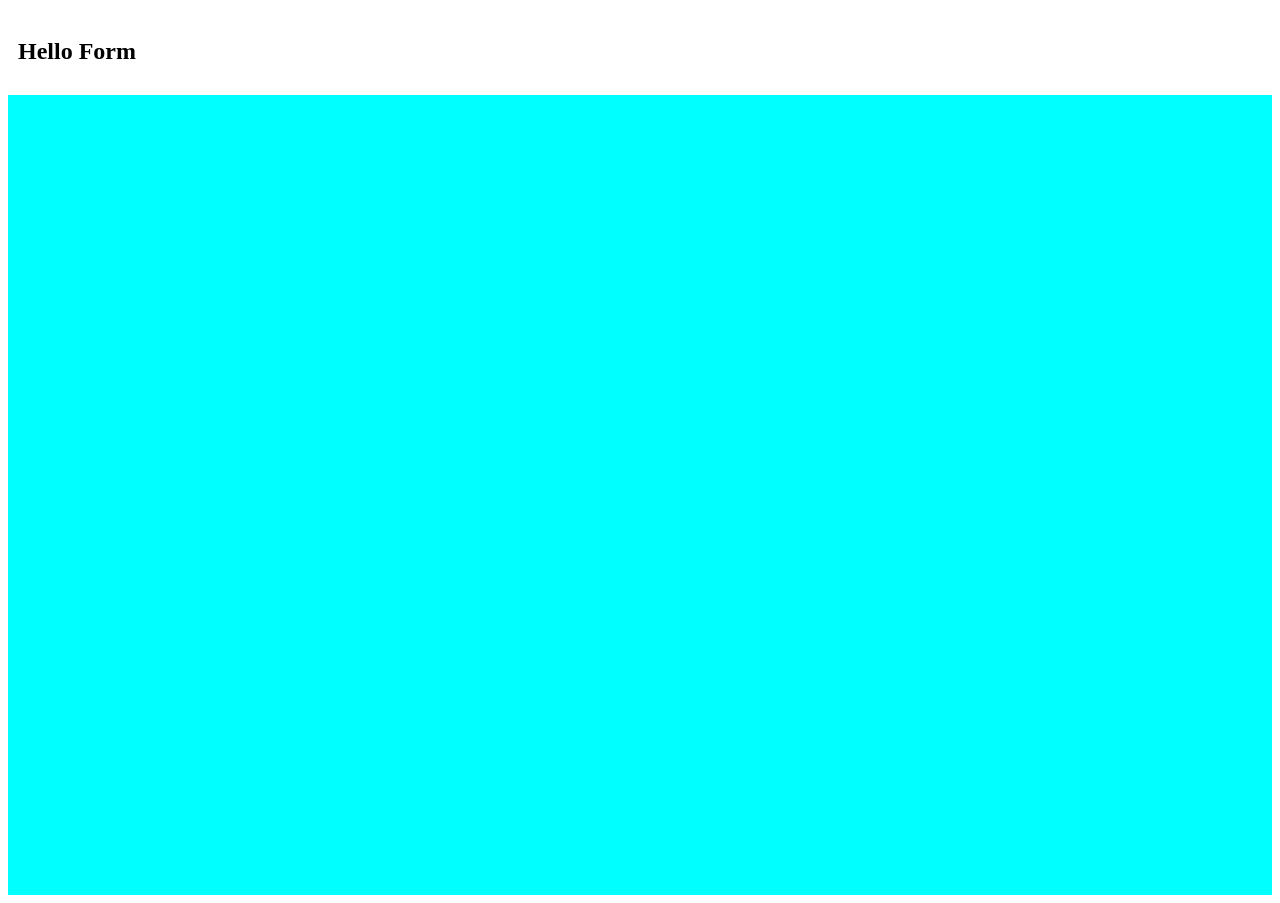
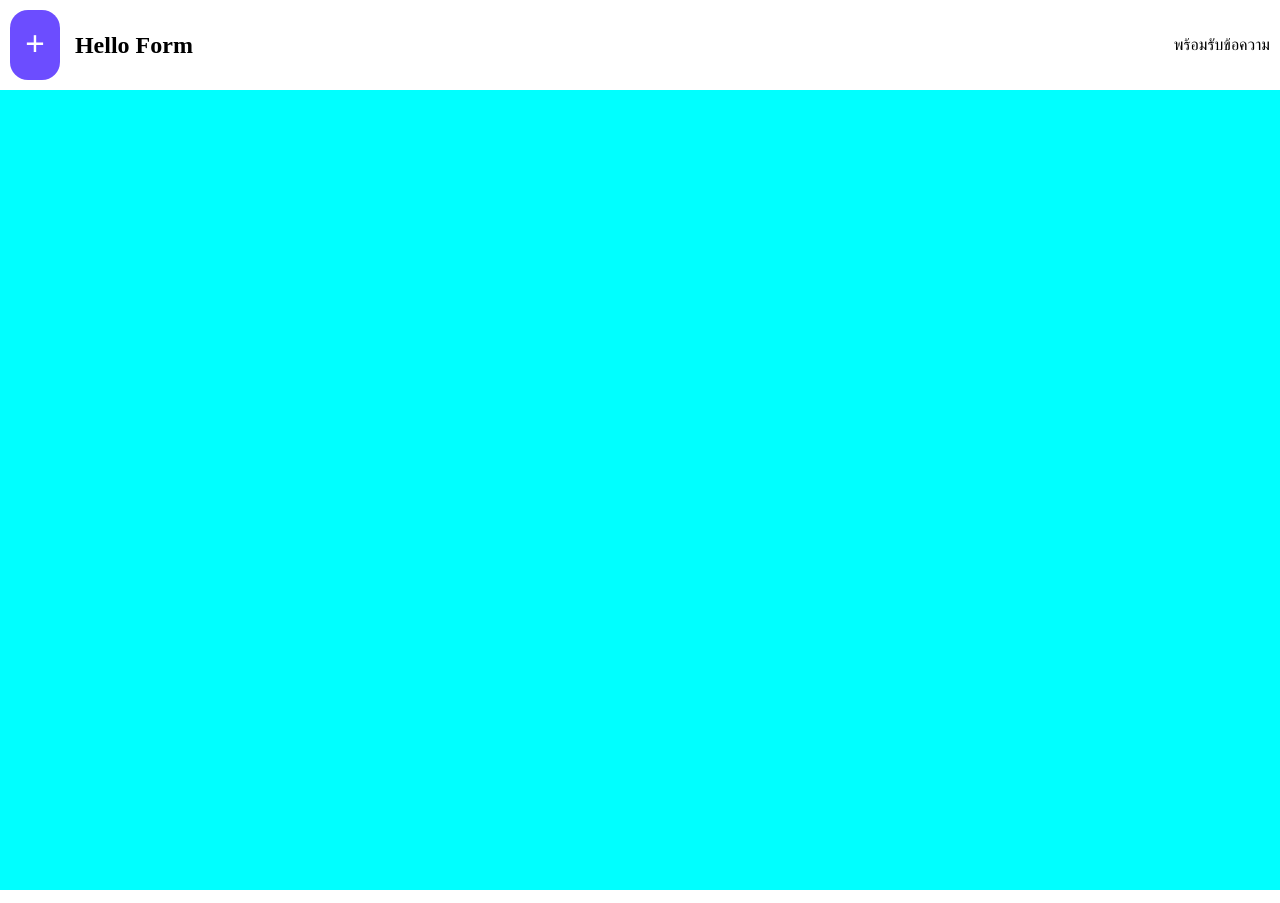
Before and after one commit to wrmls05/Contact-form-easy, a plain HTML site: page index.html in a window 1280 px wide. Drawn offline with Linux system fonts and the light colour scheme.

Commit message:
refactor navigation structure and styles

```diff
--- a/index.html
+++ b/index.html
@@ -11,7 +11,14 @@
 <body>
     <Nav class="nav">
         <div class="brand">
+            <div class="frame">
+                <p class="plus">+</p>
+            </div>
             <h1>Hello Form</h1>
+        </div>
+
+        <div class="status">
+            <p>พร้อมรับข้อความ</p>
         </div>
     </Nav>
     <main>
--- a/style.css
+++ b/style.css
@@ -1,7 +1,52 @@
+body {
+    margin: 0;
+}
+
+h1 {
+    margin: 0px;
+}
+
+p {
+    margin: 0px;
+}
+
 .nav {
+    display: flex;
+    justify-content: space-between;
+    align-items: center;
     background-color: white;
     padding: 10px;
 }
+
+.brand {
+    display: flex;
+    align-items: center;
+    gap: 15px;
+
+    .frame {
+        background-color: #6C4DFF;
+        padding: 15px;
+        border-radius: 18px;
+
+        .plus {
+            margin: 0;
+            font-size: 35px;
+            font-weight: bold;
+            color: white;
+        }
+    }
+
+    .status {
+        padding: 15px;
+        background-color: #45D9B3;
+        border-radius: 20px;
+
+        p {
+            color: #075744;
+        }
+    }
+}
+
 main {
     background-color: aqua;
     min-height: 100vh;
```
